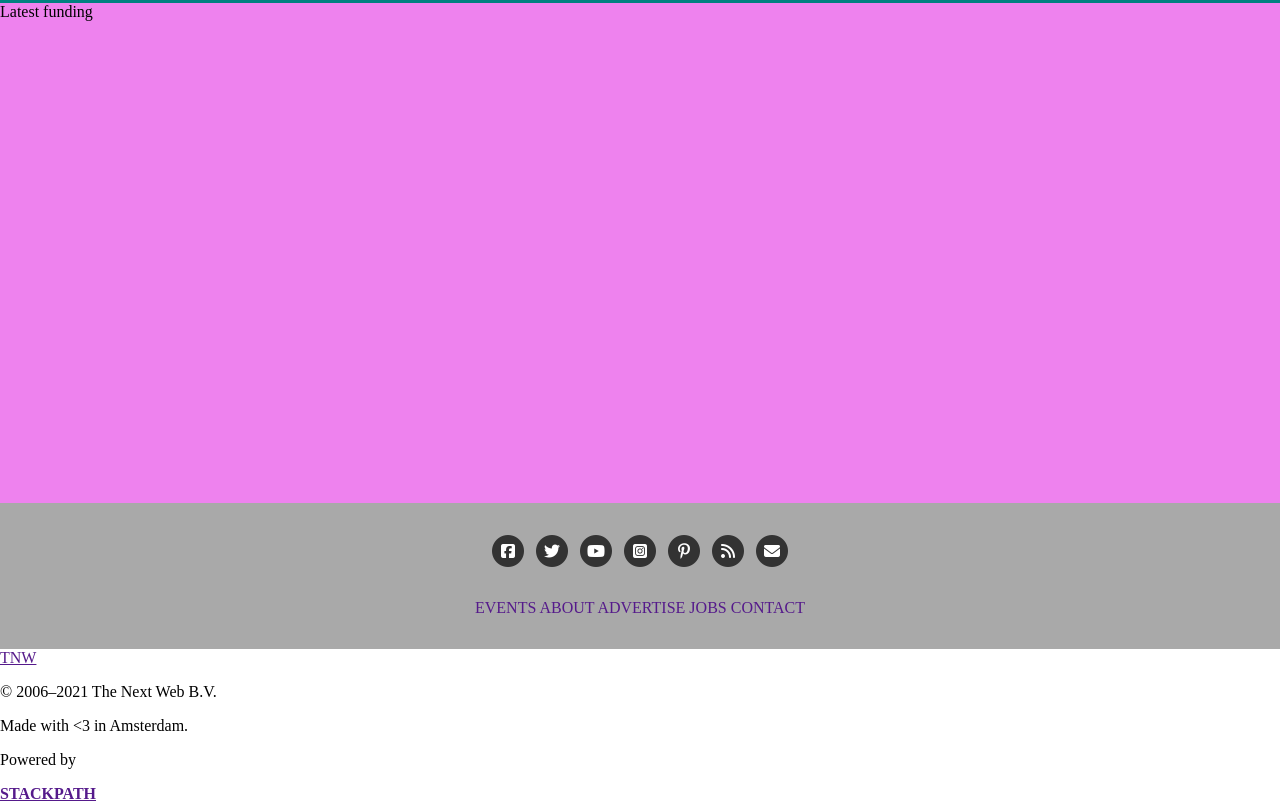
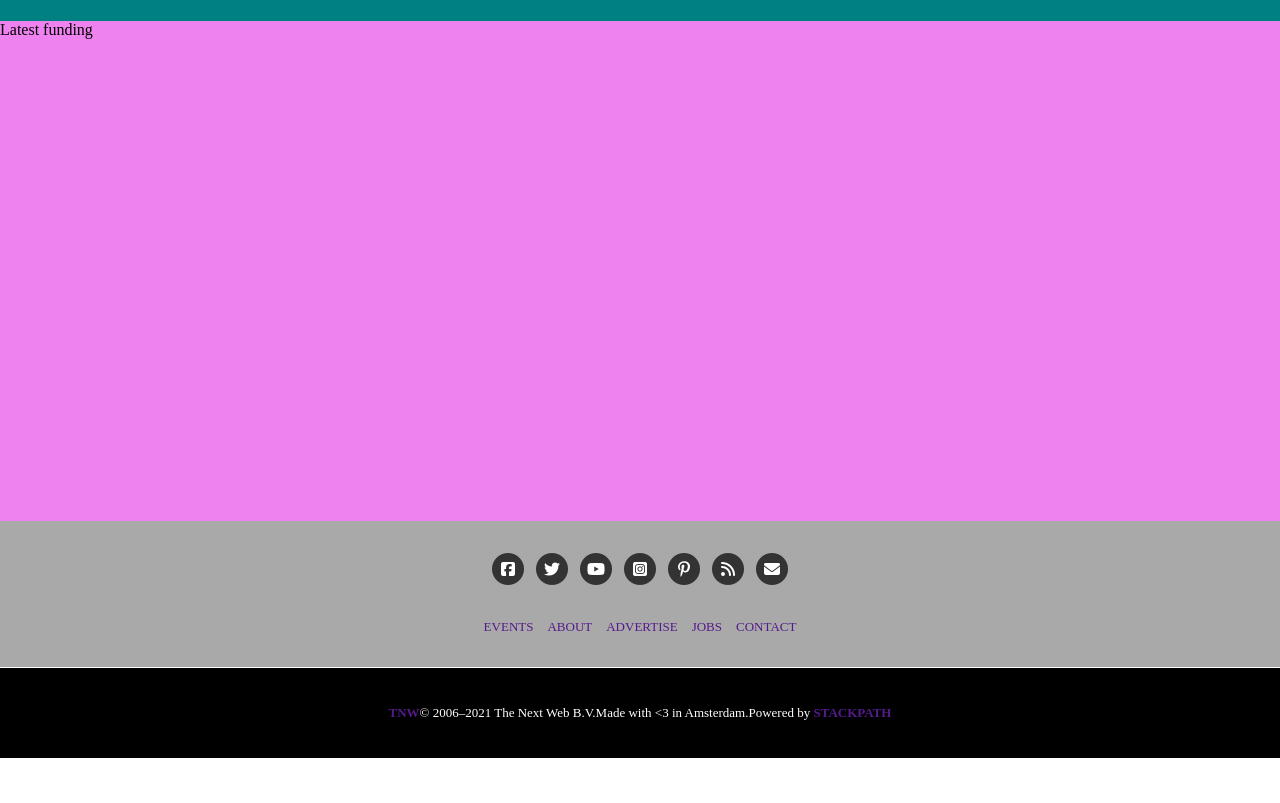
Before and after one commit to kiranitor123/PERMA_Clone, a website: page index.html in a window 1280 px wide. Shown: the part 611-1414 px from the top of the page. After the commit the page ends 1369 px from the top, so only its background shows below. Drawn offline with Linux system fonts and the light colour scheme.

Commit message:
style footer content

```diff
--- a/index.html
+++ b/index.html
@@ -14,13 +14,14 @@
 <body>
   <nav>
     <div class="nav-content">
-      <div class="black-bar-links">
+      <div class="logo">
+        logo
+      </div>
+
+      <div class="mobile-bar">
+        <div class="black-bar-links">
 
 
-      </div>
-      <div class="mobile-bar">
-        <div class="logo">
-          logo
         </div>
 
         <div class="menu-bar">
@@ -88,15 +89,14 @@
     </div>
     <div class="footer-content">
       <div>
-        <a href="">TNW</a>
-        <p>© 2006–2021 The Next Web B.V.</p>
+        <p><a href=""><strong>TNW</strong></a>© 2006–2021 The Next Web B.V.</p>
       </div>
       <div>
         <p>Made with <3 in Amsterdam.</p>
       </div>
       <div>
-        <p>Powered by</p>
-        <a href=""><strong>STACKPATH</strong></a>
+        <p>Powered by <a href=""><strong>STACKPATH</strong></a></p>
+
       </div>
 
     </div>
--- a/main.css
+++ b/main.css
@@ -10,6 +10,14 @@ footer {
   height: 200px;
   width: auto;
   background-color: white;
+}
+
+a:link {
+  text-decoration: none;
+}
+
+a:hover {
+  text-decoration: underline;
 }
 
 .nav-content {
@@ -88,10 +96,30 @@ footer {
   padding-bottom: 2rem;
   text-decoration: none;
 }
+
 .social-icons div a {
   text-decoration: none;
+  font-size: 13px;
+  padding: 0 5px;
 }
 
+.footer-content {
+  background-color: #000;
+  color: #fff;
+  border-top: 1px solid #fff;
+  display: flex;
+  flex-direction: column;
+  align-items: center;
+  font-size: 13px;
+}
+
+.footer-content > div > p {
+  margin: 5px 0;
+}
+
+.footer-content > div > a {
+  color: #fff;
+}
 
 @media only screen and (min-width: 768px) {
   .white-bar-links {
@@ -104,6 +132,12 @@ footer {
 
   .mobile-bar {
     display: none;
+  }
+
+  .footer-content {
+    flex-direction: row;
+    justify-content: center;
+    padding: 2rem 0;
   }
 }
 
@@ -120,4 +154,10 @@ footer {
     display: none;
   }
 
+  .footer-content {
+    flex-direction: row;
+    justify-content: center;
+    padding: 2rem 0;
+  }
+
 }
```
